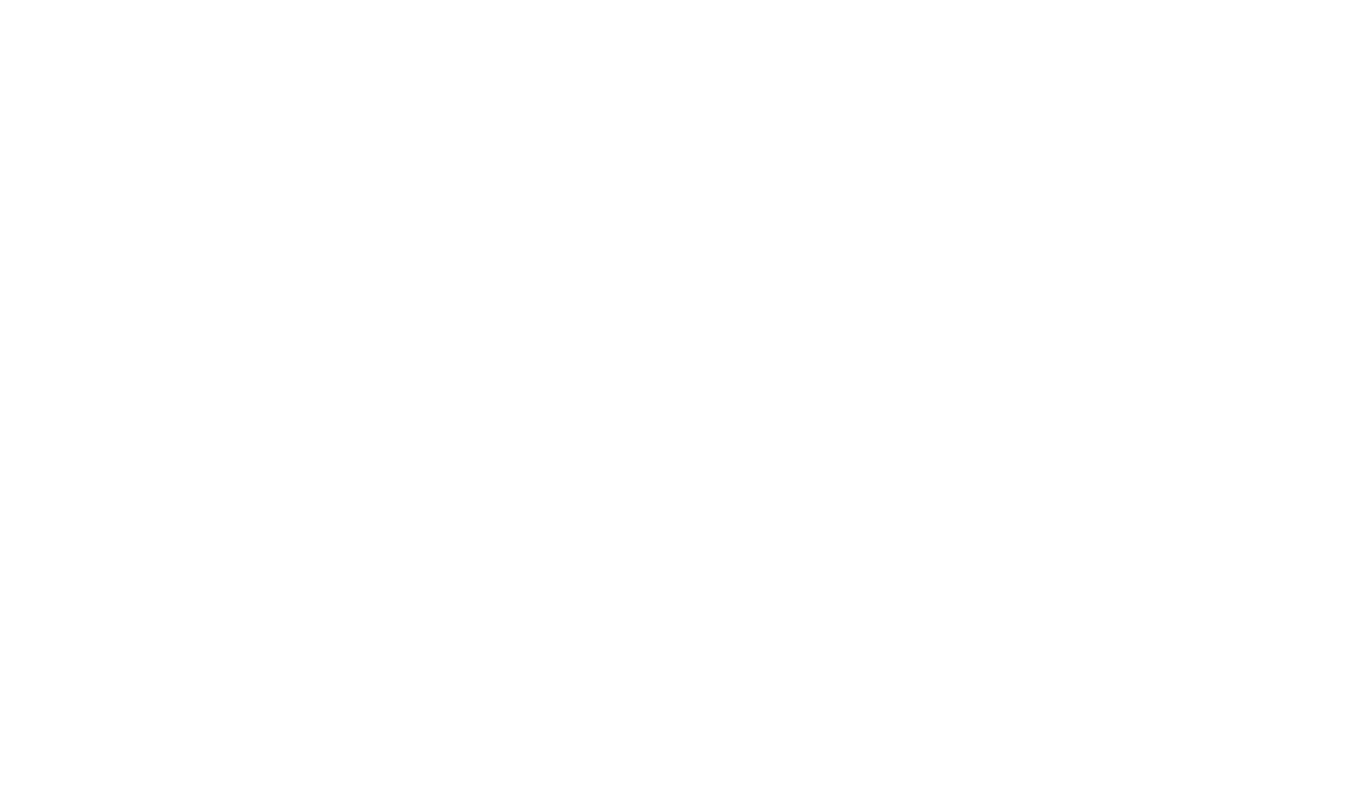
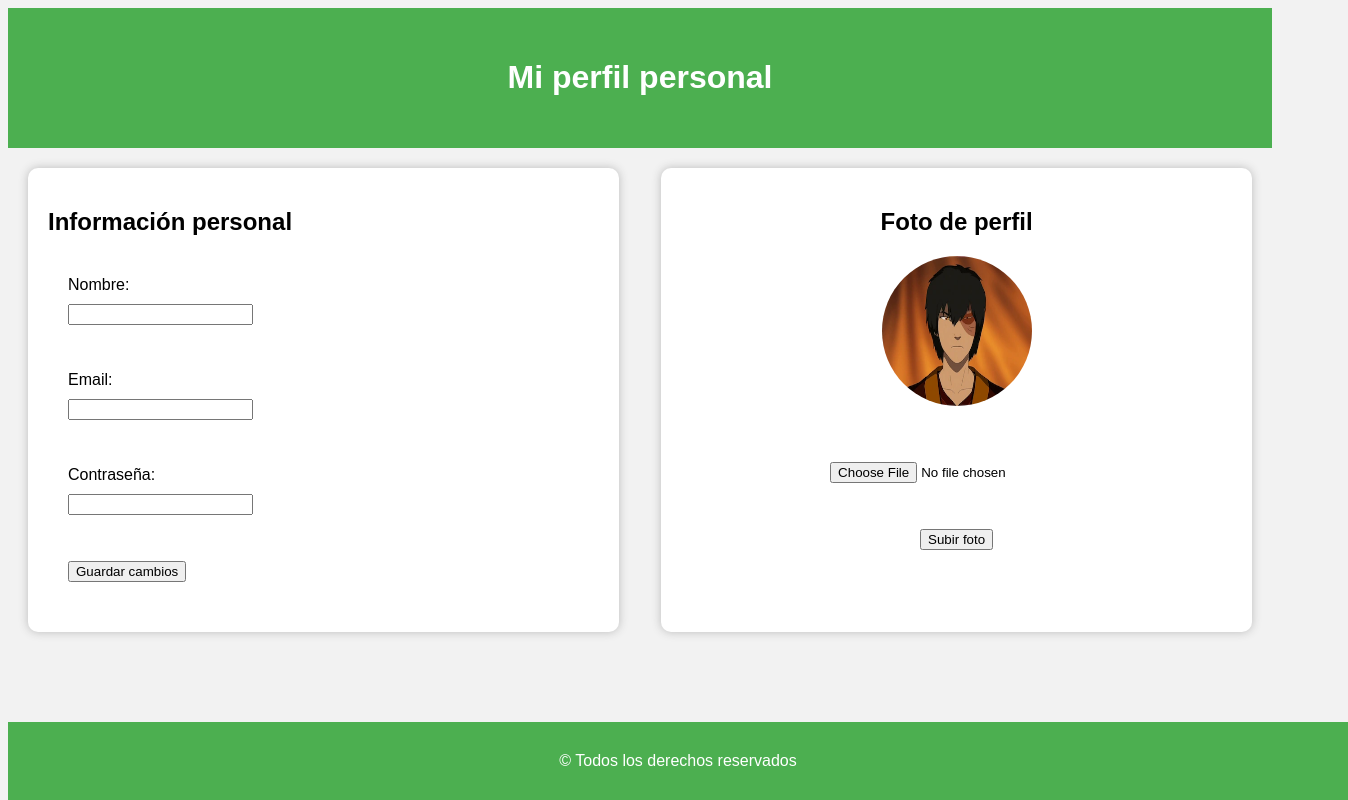
Before and after one commit to maxiozonas/ProyectoFinalLabII, a plain HTML site: page perfil.html in a window 1280 px wide. Shown: the whole page, 1348 px wide, since content can reach past the window. Drawn offline with Linux system fonts and the light colour scheme.

Commit message:
agrego imagen, perfil html y css

```diff
--- a/css/estilos_perfil.css
+++ b/css/estilos_perfil.css
@@ -0,0 +1,76 @@
+body {
+    font-family: Arial, sans-serif;
+    background-color: #f2f2f2;
+}
+
+header {
+    background-color: #4CAF50;
+    color: white;
+    text-align: center;
+    padding: 30px;
+}
+
+main {
+    padding: 20px;
+    display: flex;
+    justify-content: space-between;
+}
+
+#info {
+    background-color: white;
+    padding: 20px;
+    border-radius: 10px;
+    box-shadow: 0px 0px 10px #bbb;
+    margin-bottom: 20px;
+    width: 45%;
+}
+
+#foto {
+    display: flex;
+    flex-direction: column;
+    align-items: center;
+    background-color: white;
+    padding: 20px;
+    border-radius: 10px;
+    box-shadow: 0px 0px 10px #bbb;
+    margin-bottom: 20px;
+    width: 45%;
+}
+
+#subirFoto {
+    display: flex;
+    flex-direction: column;
+    align-items: center;
+}
+
+section img {
+    width: 150px;
+    height: 150px;
+    border-radius: 50%;
+    overflow: hidden;
+}
+
+form {
+    padding: 20px;
+}
+
+label,
+input {
+    display: block;
+    margin-bottom: 10px;
+}
+
+img {
+    width: 100%;
+    border-radius: 50%;
+}
+
+footer {
+    background-color: #4CAF50;
+    color: white;
+    text-align: center;
+    padding: 30px;
+    position: absolute;
+    bottom: 0;
+    width: 100%;
+}
--- a/perfil.html
+++ b/perfil.html
@@ -1,12 +1,49 @@
 <!DOCTYPE html>
-<html lang="en">
+<html>
+
 <head>
-    <meta charset="UTF-8">
-    <meta http-equiv="X-UA-Compatible" content="IE=edge">
-    <meta name="viewport" content="width=device-width, initial-scale=1.0">
-    <title>Proyecto final Laboratorio II</title>
+    <title>Mi perfil personal</title>
+    <link rel="stylesheet" type="text/css" href="css/estilos_perfil.css">
 </head>
+
 <body>
 
+    <header>
+        <h1>Mi perfil personal</h1>
+    </header>
+
+    <main>
+        <section id="info">
+            <h2>Información personal</h2>
+            <form>
+                <label for="usuario">Nombre:</label>
+                <input type="text" id="usuario" name="usuario">
+                <br><br>
+                <label for="email">Email:</label>
+                <input type="email" id="email" name="email">
+                <br><br>
+                <label for="password">Contraseña:</label>
+                <input type="password" id="password" name="password">
+                <br><br>
+                <input type="submit" value="Guardar cambios">
+            </form>
+        </section>
+
+        <section id="foto">
+            <h2>Foto de perfil</h2>
+            <img src="img/Zuko.webp" alt="Foto de perfil">
+            <br><br>
+            <form id="subirFoto">
+                <input type="file" name="foto_de_perfil">
+                <br><br>
+                <input type="submit" value="Subir foto">
+            </form>
+        </section>
+
+    </main>
+    <footer>
+        &copy; Todos los derechos reservados
+    </footer>
 </body>
+
 </html>
```
Also changed, not shown: img/Zuko.webp (added).
